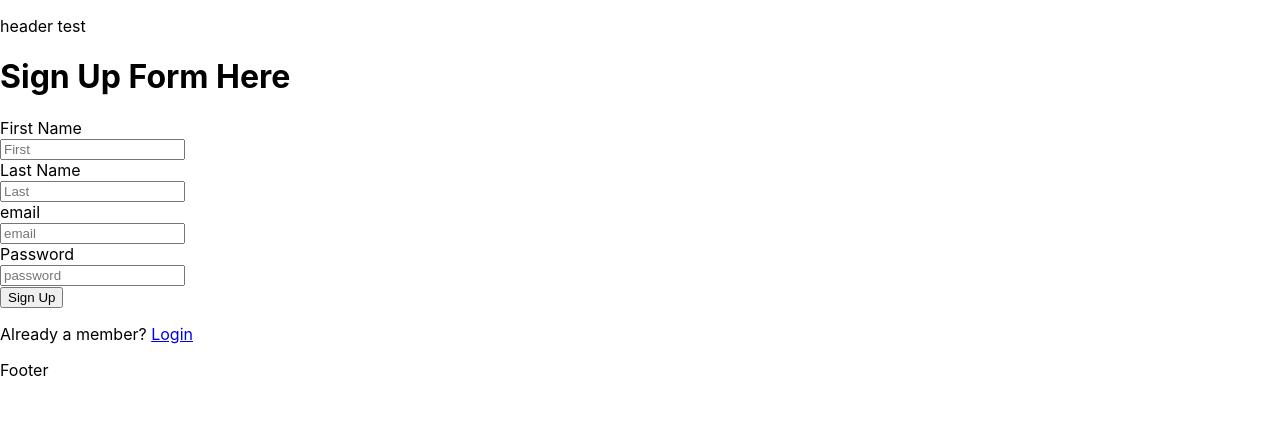
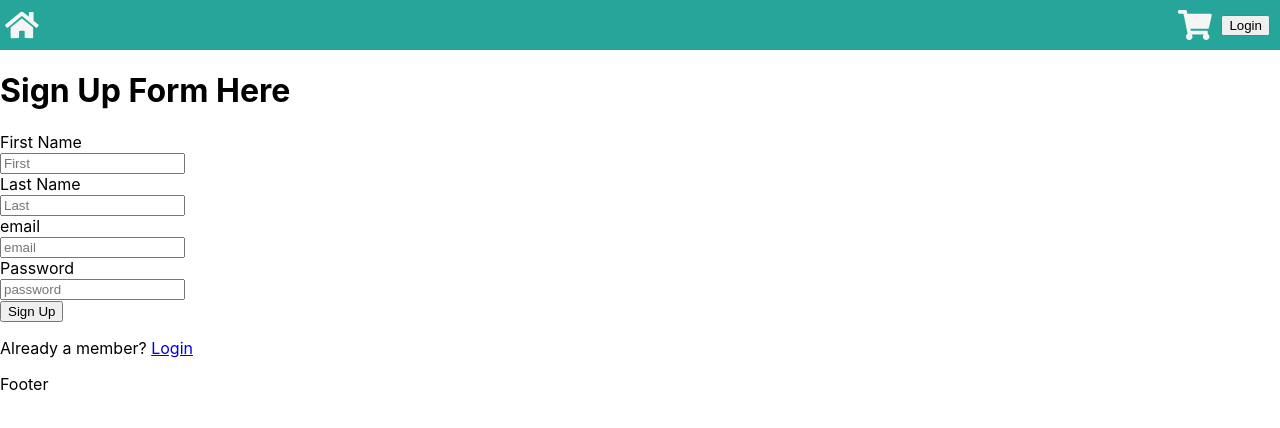
Before and after one commit to acgoitia/ecommerce, a React (Create React App) app in the folder client/: page /sign-up in a window 1280 px wide. Shown: the top 428 px of the page. Built offline with nearby package versions, Linux system fonts and the light colour scheme.

Commit message:
functional header with preliminary formatting. still missing sign out function

```diff
--- a/client/package.json
+++ b/client/package.json
@@ -3,6 +3,9 @@
   "version": "0.1.0",
   "private": true,
   "dependencies": {
+    "@fortawesome/fontawesome-svg-core": "^1.2.36",
+    "@fortawesome/free-solid-svg-icons": "^5.15.4",
+    "@fortawesome/react-fontawesome": "^0.1.15",
     "@reduxjs/toolkit": "^1.6.1",
     "@testing-library/jest-dom": "^5.14.1",
     "@testing-library/react": "^11.2.7",
--- a/client/src/components/header/Header.js
+++ b/client/src/components/header/Header.js
@@ -1,11 +1,58 @@
 import React from 'react';
+import { FontAwesomeIcon } from '@fortawesome/react-fontawesome';
+import { faShoppingCart, faUser, faHome } from '@fortawesome/free-solid-svg-icons';
+import { useHistory } from 'react-router-dom';
+import { useSelector } from "react-redux";
 import './header.css';
+
+// help navigate between:  home, cart, login, profile, sign out
+// need to add bubble with cart items
 
 function Header (props) {
 
+    const history = useHistory();
+    const {isLoggedIn} = useSelector((state) => state.login);
+
+    const handleCart = (e) => {
+        if (isLoggedIn){
+            history.push('/cart');
+        } else {
+            history.push('/login');
+        }
+    }
+
+    const handleUser = (e) => {
+        if (isLoggedIn){
+            history.push('/myprofile');
+        } else {
+            history.push('/login');
+        }
+    }
+
+    const handleHome = (e) => {
+        history.push('/');
+    }
+
     return (
         <header>
-            <p>header test</p>
+            <div className="home-icon left">
+                <FontAwesomeIcon icon={faHome} onClick={handleHome} />
+            </div>
+            <div className="right">
+                <div className="user-profile-icon">
+                    {
+                        isLoggedIn ? <FontAwesomeIcon icon={faUser} onClick={handleUser} /> : null
+                    }
+                </div>
+                <div className="cart-icon">
+                    <FontAwesomeIcon icon={faShoppingCart} onClick={handleCart} />
+                </div>
+                <div className="button">
+                    {
+                        isLoggedIn ? <button>Sign Out</button> : <button onClick={handleUser}>Login</button>
+                    }
+                </div>
+            </div>
         </header>
     );
 }
--- a/client/src/components/header/header.css
+++ b/client/src/components/header/header.css
@@ -0,0 +1,43 @@
+/* General Styles */
+header{
+    background-color: #26a69a;
+    display: flex;
+    height: 50px;
+    align-items: center;
+    justify-content: space-between;
+}
+
+.right {
+    display: flex;
+}
+
+header div{
+    color: whitesmoke;
+    font-size: 30px;
+    margin: 5px;
+}
+
+
+/* Icon-specific Styles */
+
+.home-icon {
+    cursor: pointer;
+}
+
+.user-profile-icon {
+    cursor: pointer;
+}
+
+.cart-icon {
+    cursor: pointer;
+}
+
+.button {
+    display: flex;
+    align-items: center;
+}
+
+/* Other custom Styles */
+.user-profile-icon a {
+    font-size: 20px;
+}
--- a/client/src/components/itemBrowser/ItemBrowser.js
+++ b/client/src/components/itemBrowser/ItemBrowser.js
@@ -12,7 +12,7 @@ function ItemBrowser (props) {
     useEffect(() => {
         dispatch(resetState());
         dispatch(loadItems());
-    },[]);
+    },[dispatch]);
 
     const products = useSelector(selectItems);
 
```
Also changed, not shown: 1 other file (tests, documents, lock files or other folders).
